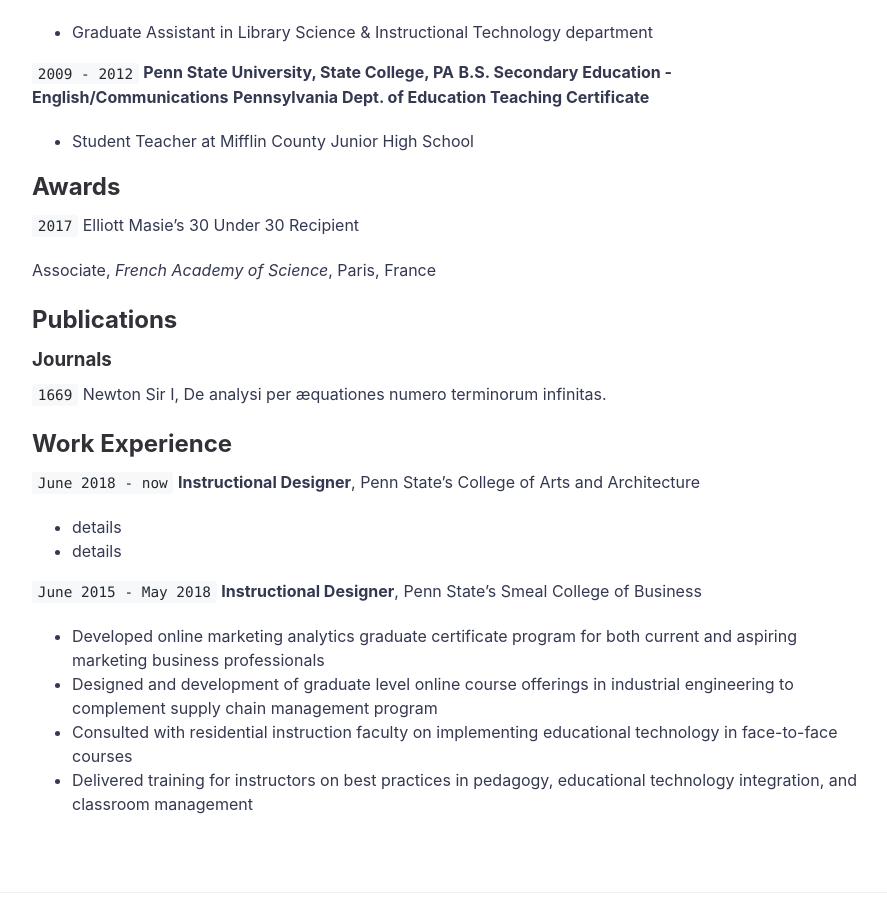
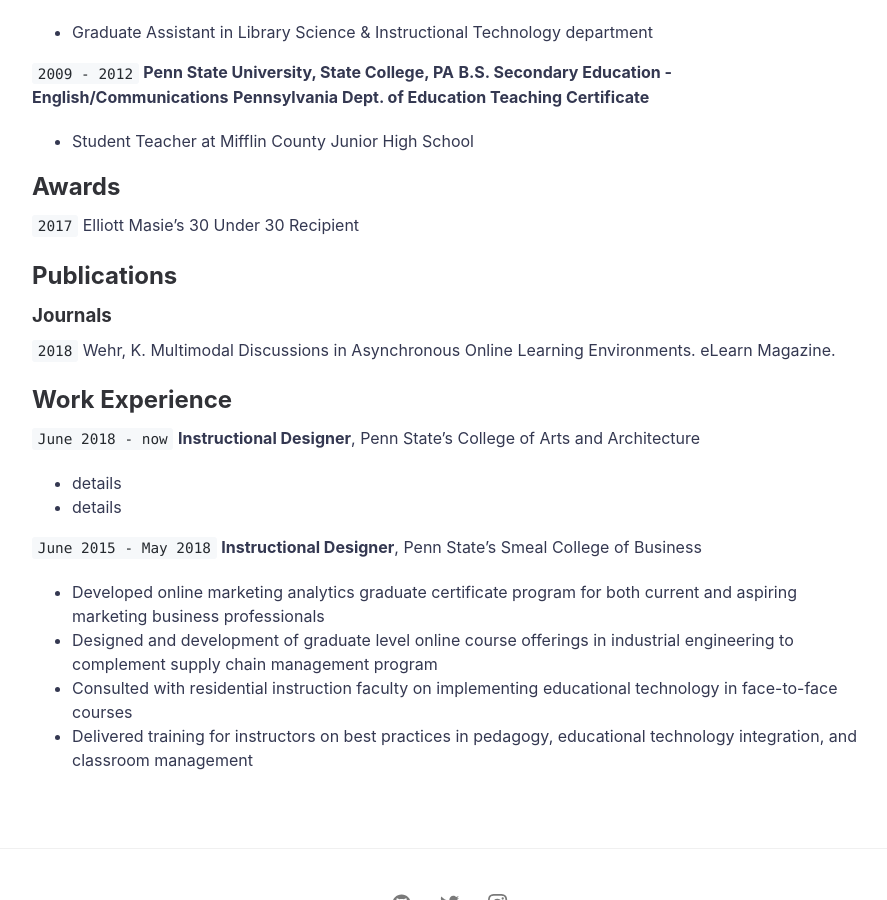
Before and after one commit to kat-wehr/kat-wehr.github.io, a Jekyll site: the page built from cv.md, in a window 1280 px wide and 900 px high, scrolled down 945 px. Shown: the whole window, without its empty margins (188-1075 px from the left). Built offline with Jekyll 4.4.1, drawn with Linux system fonts in a browser that asks for light colours.

Commit message:
Update cv.md

```diff
--- a/cv.md
+++ b/cv.md
@@ -54,8 +54,6 @@ __Pennsylvania Dept. of Education Teaching Certificate__
 `2017`
 Elliott Masie's 30 Under 30 Recipient
 
-Associate, *French Academy of Science*, Paris, France
-
 
 
 ## Publications
@@ -64,8 +62,8 @@ Associate, *French Academy of Science*, Paris, France
 
 ### Journals
 
-`1669`
-Newton Sir I, De analysi per æquationes numero terminorum infinitas.
+`2018`
+Wehr, K. Multimodal Discussions in Asynchronous Online Learning Environments. eLearn Magazine.
 
 
 
```
